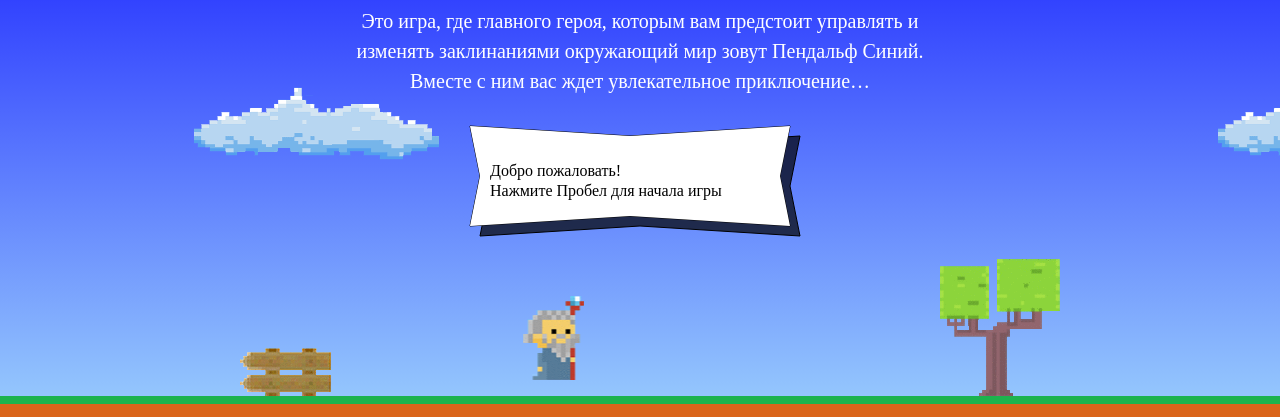
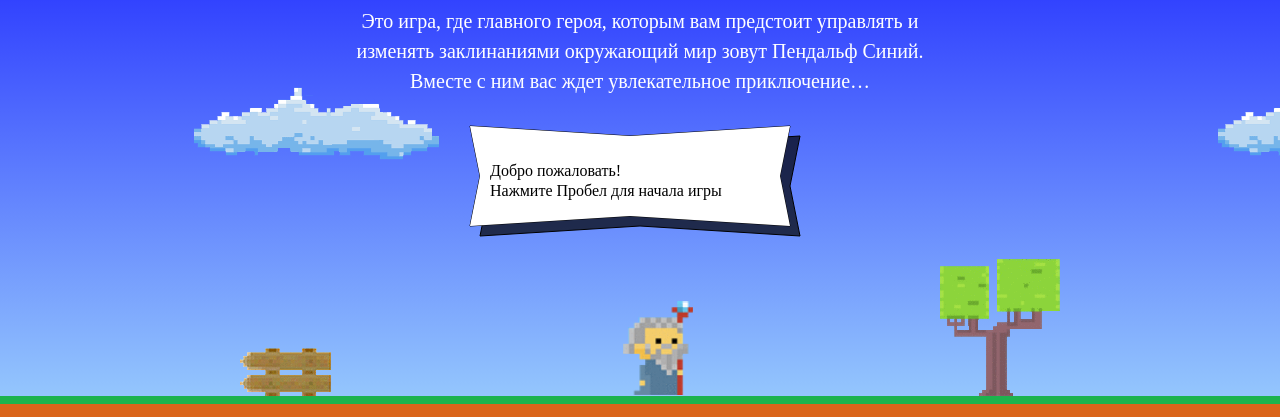
Before and after one commit to WhiteCorvin/13452-code-and-magick-18, a website: page index.html in a window 1280 px wide. Shown: the part 203-620 px from the top of the page. Drawn offline with Linux system fonts and the light colour scheme; a web font is replaced by a local one.

Commit message:
Задал размеры и позиционирование мага

```diff
--- a/index.html
+++ b/index.html
@@ -180,7 +180,32 @@
     <p class="setup-similar-label">Петр Петров</p>
   </div>
 </template>
+<script>
 
+  var fireballSize = 22;
+  var wizardSpeed = 3;
+  var wizardWidth = 70;
+
+  var getFireballSpeed = function(left) {
+    if (left) {
+      return 5;
+    }
+    return 2;
+  };
+
+  var getWizardHeight = function(wizardWidth) {
+    return 1.337 * wizardWidth;
+  };
+
+  var getWizardX = function(width) {
+    return width / 2.1;
+  };
+
+  var getWizardY = function(height) {
+    return height / 1.46;
+  };
+
+</script>
 <script src="js/game.js"></script>
 
 </body>
```
